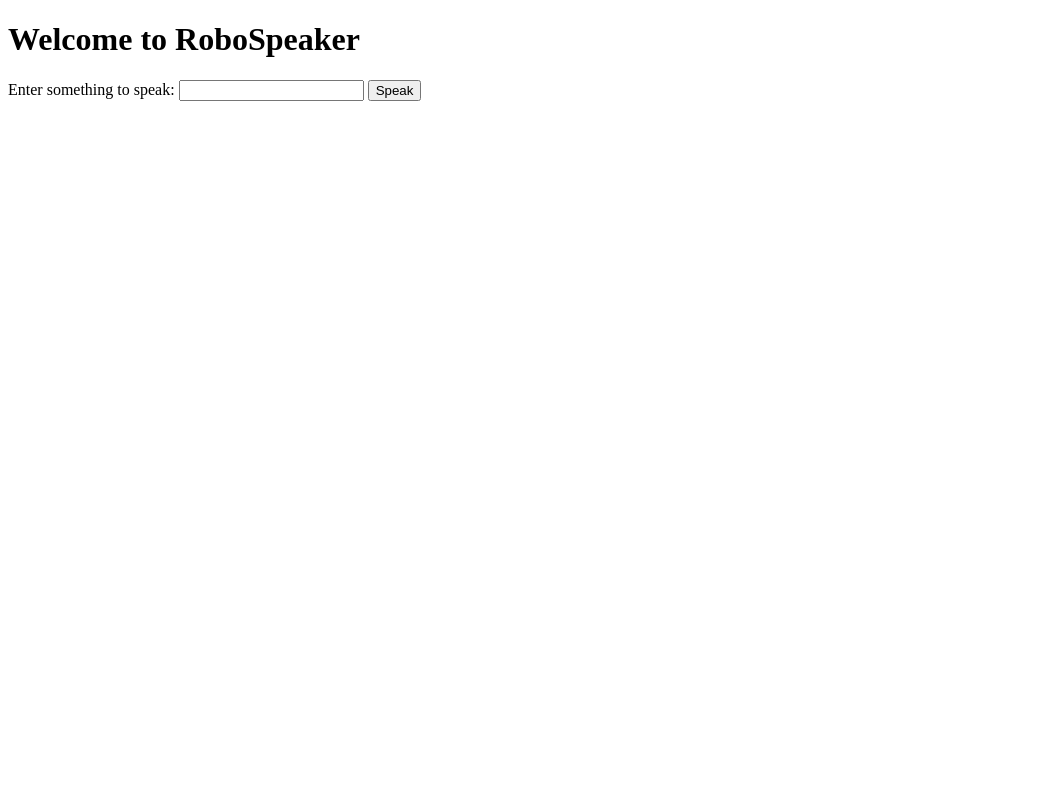
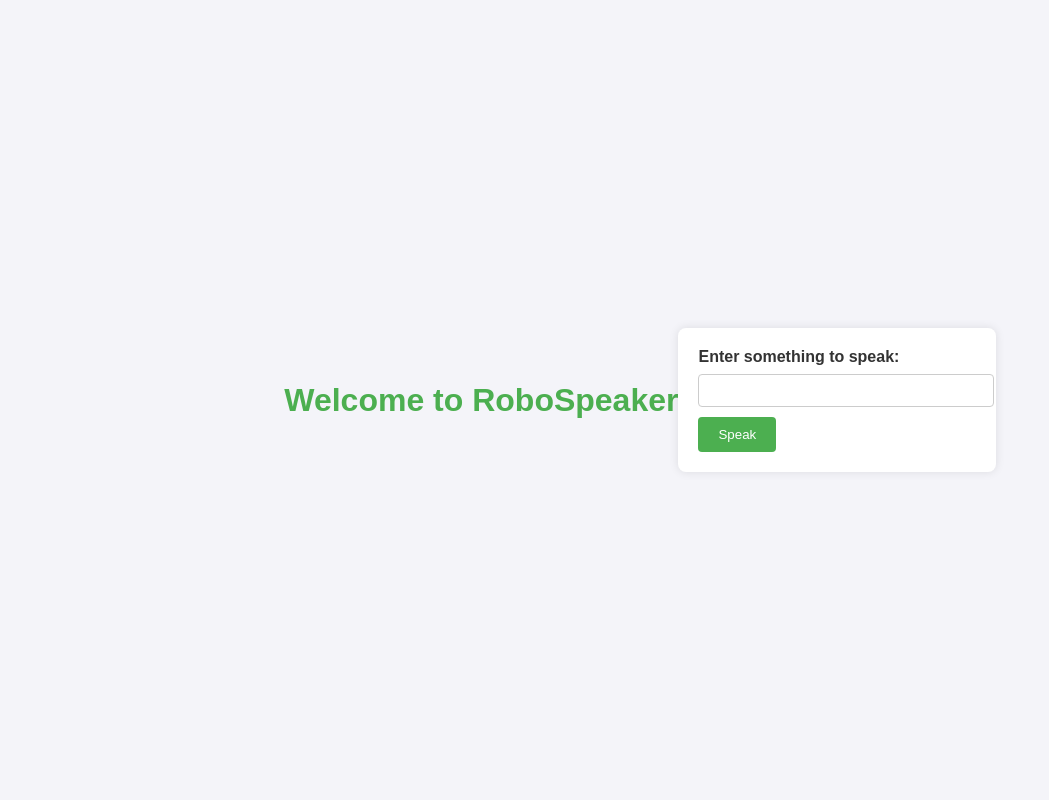
Before and after one commit to Indravathimamidi/roboSpeaker, a Django app: page / in a window 1280 px wide. Shown: the whole page, without its empty margins (0-1049 px from the left). Run offline with Django 5.2, Linux system fonts and the light colour scheme.

Commit message:
minor changes

```diff
--- a/robospeaker/speaker/templates/index.html
+++ b/robospeaker/speaker/templates/index.html
@@ -4,6 +4,63 @@
     <meta charset="UTF-8">
     <meta name="viewport" content="width=device-width, initial-scale=1.0">
     <title>RoboSpeaker</title>
+    <style>
+        body {
+            font-family: Arial, sans-serif;
+            background-color: #f4f4f9;
+            margin: 0;
+            padding: 0;
+            display: flex;
+            justify-content: center;
+            align-items: center;
+            height: 100vh;
+            color: #333;
+        }
+
+        h1 {
+            color: #4CAF50;
+        }
+
+        form {
+            background: #fff;
+            padding: 20px;
+            border-radius: 8px;
+            box-shadow: 0 0 10px rgba(0, 0, 0, 0.1);
+        }
+
+        label {
+            display: block;
+            margin-bottom: 8px;
+            font-weight: bold;
+        }
+
+        input[type="text"] {
+            width: 100%;
+            padding: 8px;
+            margin-bottom: 10px;
+            border: 1px solid #ccc;
+            border-radius: 4px;
+        }
+
+        button {
+            padding: 10px 20px;
+            background-color: #4CAF50;
+            color: white;
+            border: none;
+            border-radius: 4px;
+            cursor: pointer;
+        }
+
+        button:hover {
+            background-color: #45a049;
+        }
+
+        #message {
+            margin-top: 10px;
+            color: #4CAF50;
+        }
+
+    </style>
 </head>
 <body>
     <h1>Welcome to RoboSpeaker</h1>
```
